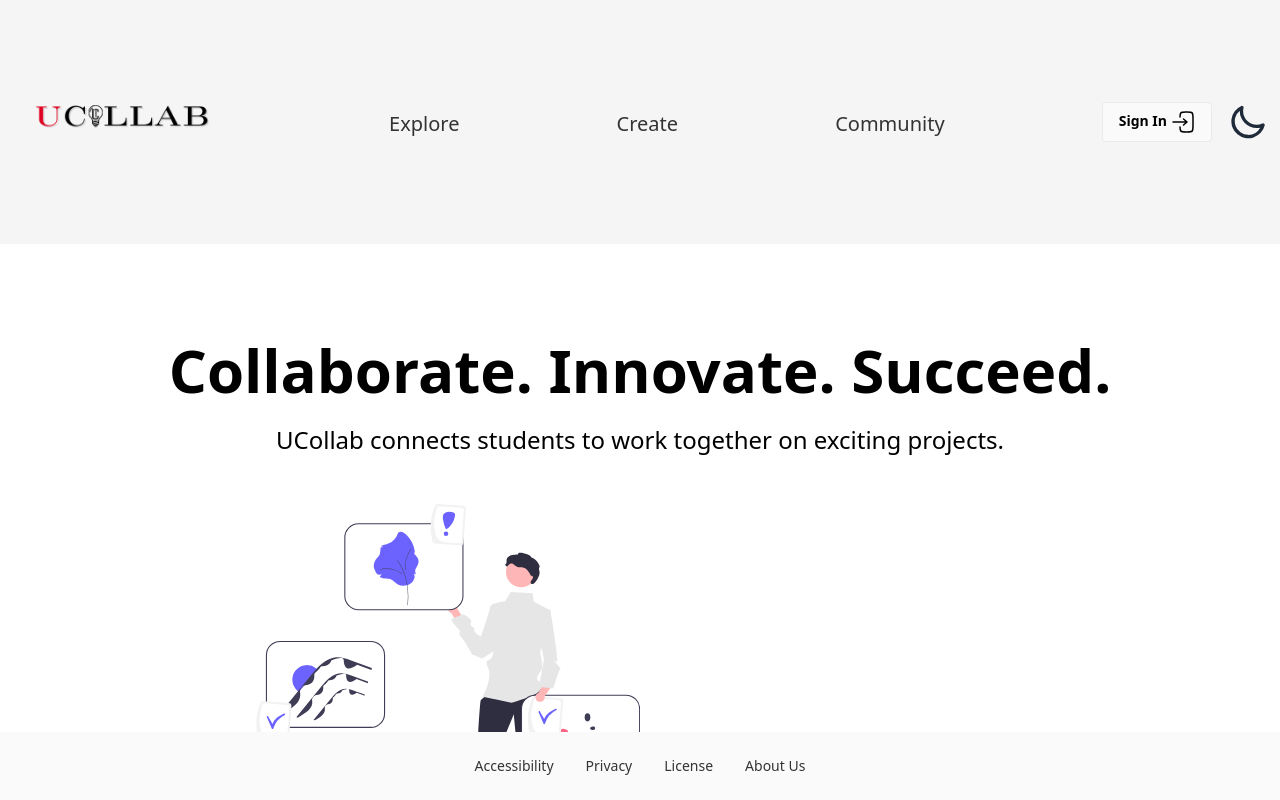
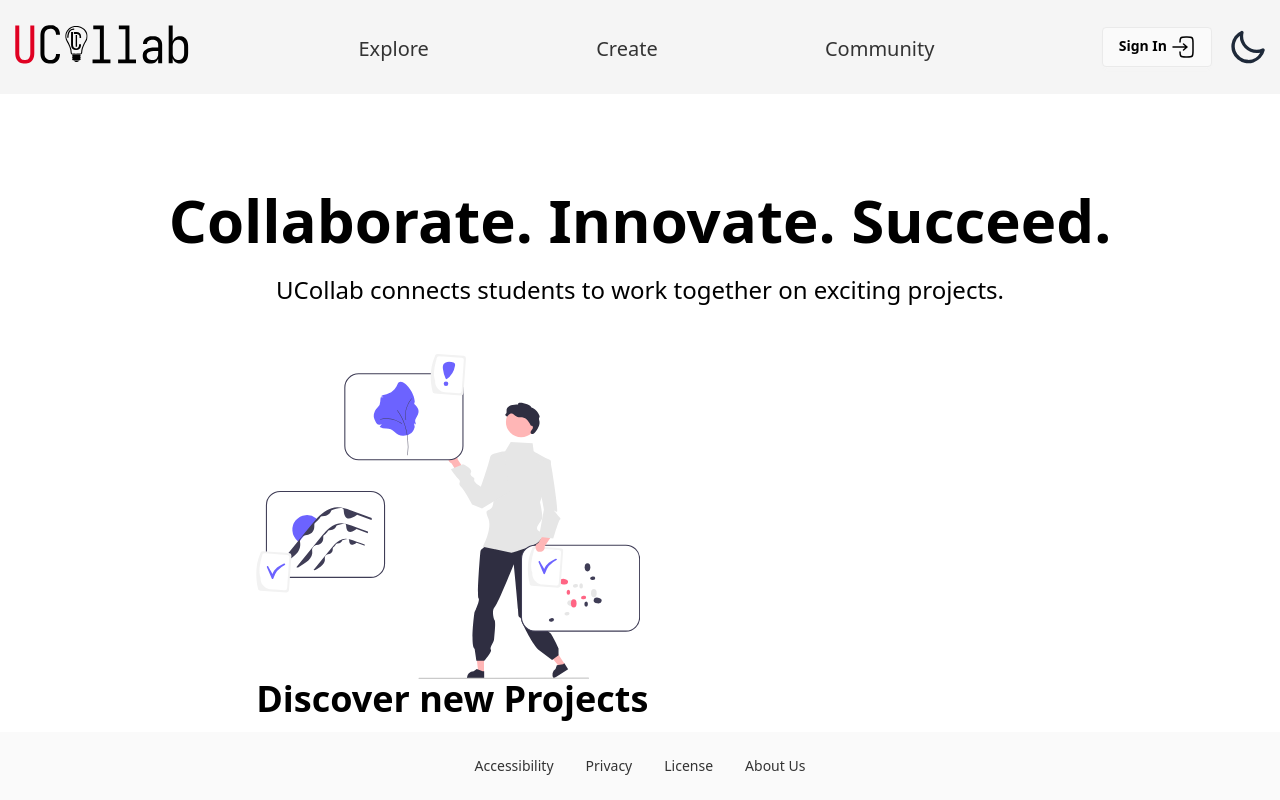
Before and after one commit to steelesh/UCollab, a Next.js app: page / in a window 1280 px wide. Built offline with nearby package versions, Linux system fonts and the light colour scheme; no server answers.

Commit message:
use hq logo

```diff
--- a/src/components/navbar.tsx
+++ b/src/components/navbar.tsx
@@ -1,37 +1,42 @@
 'use client';
 
-import { useTheme } from "next-themes";
-import Image from "next/image";
 import Theme from '@components/theme';
 import Link from 'next/link';
-import { useState } from 'react';
-import { signOut, useSession } from 'next-auth/react';
+import { useEffect, useState } from 'react';
+import { useSession } from 'next-auth/react';
 import SignInButton from '~/components/signin-button';
+import { Route } from 'next';
+import { useTheme } from 'next-themes';
 
 export default function Navbar() {
   const { data: session } = useSession();
   const [drawerOpen, setDrawerOpen] = useState(false);
-  const { theme } = useTheme(); // Get the current theme (light/dark)
+  const { resolvedTheme } = useTheme();
+  const [mounted, setMounted] = useState(false);
+
+  useEffect(() => {
+    setMounted(true);
+  }, []);
 
   const toggleDrawer = () => {
     setDrawerOpen(!drawerOpen);
   };
 
+  if (!mounted) {
+    return null;
+  }
+
+  const logoSrc = resolvedTheme === 'dark' ? '/ucollab-logo-dark.svg' : '/ucollab-logo.svg';
+
   return (
     <nav className="navbar bg-base-300 p-3 select-none">
       <div className="flex-shrink">
-        {/* Dynamic Logo Switching */}
-        <Link href="/">
-          <Image
-            src={theme === "dark" ? "/UCollab.darkLogo.png" : "/UCollab.lightLogo.png"}
-            alt="UCollab Logo"
-            width={220}
-            height={70}
-            priority
-          />
+        <Link href="/" className="text-5xl font-bold">
+          <span className="inline-block origin-center transform transition-transform duration-300 hover:scale-105">
+            <img src={logoSrc} alt="UCollab Logo" className="h-16 w-auto" />
+          </span>
         </Link>
       </div>
-
       <div className="flex-grow justify-end md:hidden">
         {session ? (
           <button onClick={toggleDrawer} className="btn btn-circle btn-ghost">
@@ -46,7 +51,6 @@ export default function Navbar() {
           </button>
         ) : null}
       </div>
-
       {session ? (
         <div className="hidden flex-1 justify-evenly md:flex">
           <Link className="group text-accent-content pt-1.5 text-xl" href="/explore">
@@ -78,7 +82,6 @@ export default function Navbar() {
           </Link>
         </div>
       )}
-
       <div className="flex-shrink justify-end md:flex-none">
         <div className="flex items-center gap-4">
           {session ? (
@@ -86,35 +89,22 @@ export default function Navbar() {
               <input type="text" placeholder="Search" className="input input-bordered w-48 lg:w-auto" />
             </div>
           ) : (
-            <SignInButton />
+            <div>
+              <SignInButton />
+            </div>
           )}
           <Theme />
           {session ? (
-            <div className="dropdown dropdown-end">
-              <div tabIndex={0} role="button" className="avatar btn btn-circle btn-ghost">
+            <Link href={`/u/${session.user.username}` as Route}>
+              <div className="avatar btn btn-circle btn-ghost">
                 <div className="w-10 rounded-full">
                   <img alt="Avatar" src={session.user.avatar ?? 'https://avatar.iran.liara.run/public'} />
                 </div>
               </div>
-              <ul className="menu dropdown-content menu-sm rounded-box bg-base-300 z-[1] mt-3 w-52 p-2 shadow">
-                <li>
-                  <Link href="/profile" className="justify-between">
-                    Profile
-                    <span className="badge">New</span>
-                  </Link>
-                </li>
-                <li>
-                  <Link href="/settings">Settings</Link>
-                </li>
-                <li>
-                  <button onClick={() => signOut()}>Sign Out</button>
-                </li>
-              </ul>
-            </div>
+            </Link>
           ) : null}
         </div>
       </div>
-
       {session && (
         <div
           className={`bg-base-200 fixed top-0 right-0 h-full w-64 transform p-5 shadow-lg ${
```
Also changed, not shown: public/ucollab-logo-dark.svg (added), public/ucollab-logo.svg (added).
